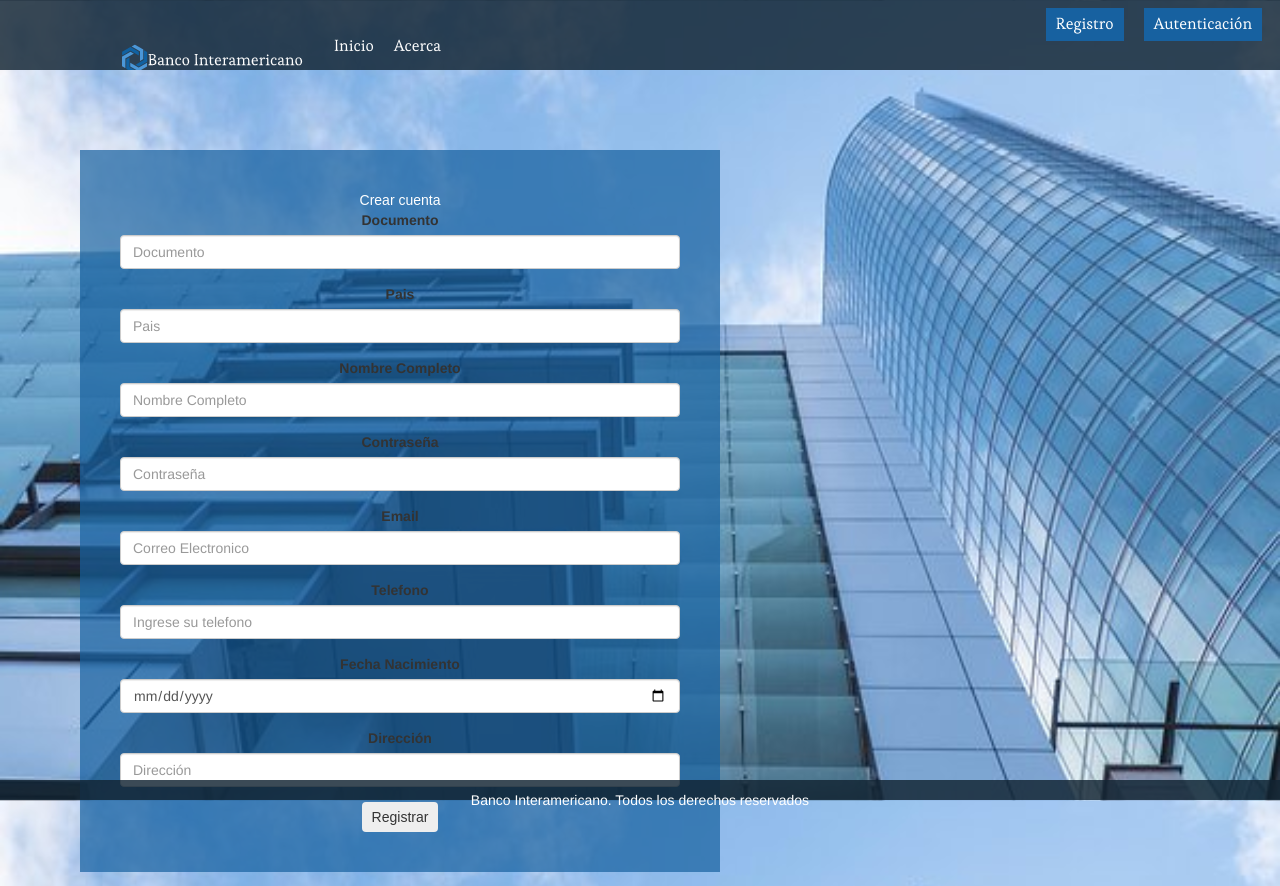
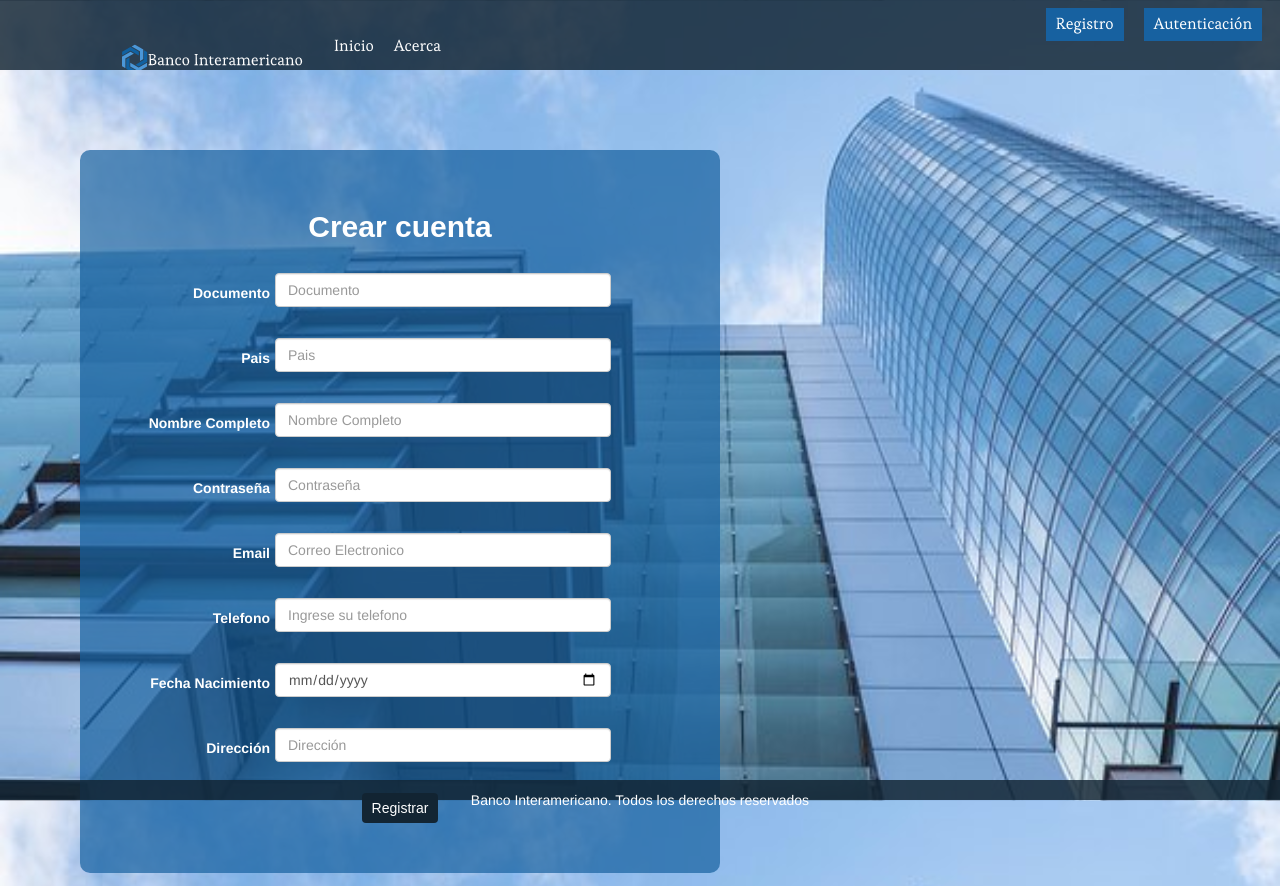
Before and after one commit to PilarArroyave/BancoInteramericano, an Angular app: page /register in a window 1280 px wide. Shown: the top 886 px of the page. Built offline with nearby package versions, Linux system fonts and the light colour scheme.

Commit message:
Mejoras en la vista

```diff
--- a/src/app/register/register.component.css
+++ b/src/app/register/register.component.css
@@ -1,5 +1,6 @@
 .registerForm{
     background-color: rgba(23,97,160,0.7);
+    border-radius: 10px;
     width: 50%;
     height: auto;
     margin: 80px;
@@ -7,24 +8,56 @@
     text-align: center;
 }
 
-.crearr{
+h2{
+    font-family: Arial;
+    font-weight: bold;
     color: white;
-    margin: auto;
-    padding: auto;
     text-align: center;
-    font-family: Arial;
+    margin: 20px;
 }
 
 .formulario{
-    width:20px;
+    width:100%;
+    margin: 15px;
+    height: auto;
+    display: inline-block;
+    text-align: center;
+    clear: both;
+}
+
+.form-group{
+    width: 100%;
+    margin: 10px 5px;
+    display: inline-block;
+    text-align: center;
+    clear: both;
+}
+
+.form-group label{
+    text-align: right;
+    float: left;
+    display: inline-block;
+    width: 25%;
+    margin: 10px 5px;
+    color: white;
+}
+
+.form-group input{
+    width: 60%;
+    float: left;
+    display: inline-block;
 }
 
 .botoncito{
-  background-color: #eee;
+    background-color: rgba(19, 37, 51, 1);
+    border-color:  rgba(19, 37, 51, 0.8);
+    color: white;
     border: none;
     padding: 5px 10px;
     border-radius: 4px;
     cursor: pointer;
     cursor: hand;
     font-family: Arial;
+    display: inline-block;
+    margin: 10px;
 }
--- a/src/app/register/register.component.html
+++ b/src/app/register/register.component.html
@@ -1,6 +1,6 @@
 <div class="registerForm" >
   <form>
-    <div class="crearr">Crear cuenta</div>
+    <h2>Crear cuenta</h2>
     <div class="form-group">
       <label for="Documento">Documento</label>
       <input type="text" name="documento" [(ngModel)]="persona.Documento" class="form-control" placeholder="Documento" required>
@@ -33,10 +33,7 @@
       <label for="Direccion">Dirección</label>
       <input type="text" name="direccion" [(ngModel)]="persona.Direccion" class="form-control" placeholder="Dirección" required>
     </div>
-
-    <div>
     <button (click)="guardarResgistro()" class="botoncito">Registrar</button>
-    </div>
 
   </form>
 </div>
```
Lines whose indentation alone changed are shown as unchanged.
